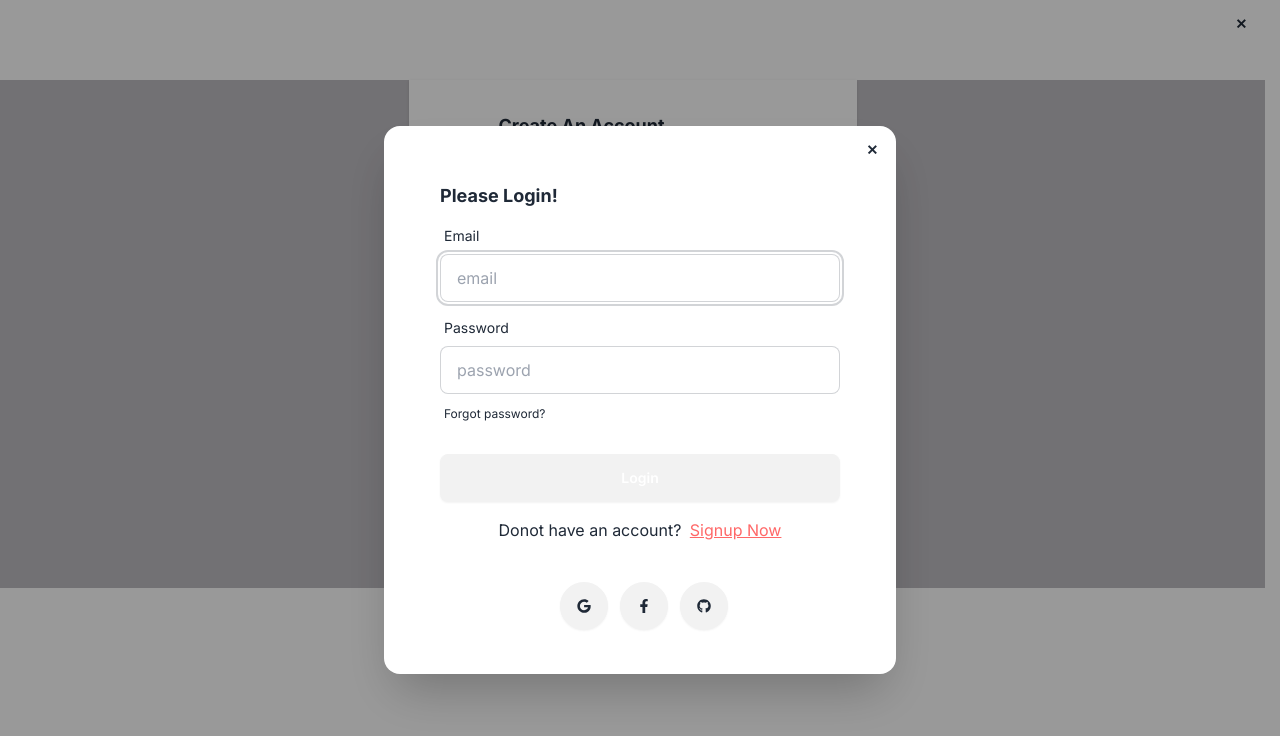
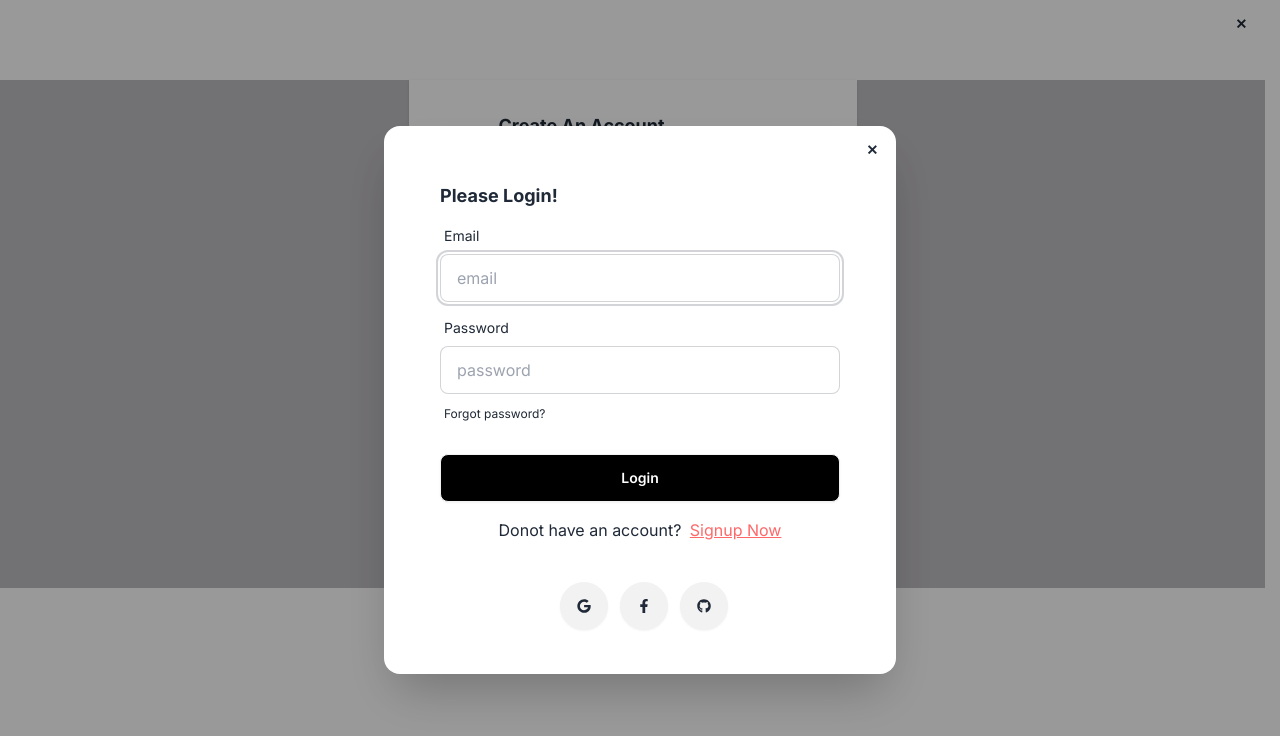
Before and after one commit to KinjalShah10/Food-Ordering-Website, a React (Vite) app in the folder Foodies/: page /signup in a window 1280 px wide. Both pictures are taken after typing "name@example.com", "Sample123" into the empty fields and a click on the button "Login". Shown: the top 736 px of the page. Built offline with nearby package versions, Linux system fonts and the light colour scheme; no server answers.

Commit message:
Moadal added

```diff
--- a/Foodies/src/components/Modal.jsx
+++ b/Foodies/src/components/Modal.jsx
@@ -90,7 +90,7 @@ const Modal = () => {
               <input
                 type="submit"
                 value="Login"
-                className="btn bg-green text-white"
+                className="btn bg-black text-white"
               />
             </div>
 
@@ -110,13 +110,13 @@ const Modal = () => {
 
           {/* social sign in */}
           <div className="text-center space-x-3 mb-5">
-            <button className="btn btn-circle hover:bg-green hover:text-white" onClick={handleLogin}>
+            <button className="btn btn-circle hover:bg-black hover:text-white" onClick={handleLogin}>
               <FaGoogle />
             </button>
-            <button className="btn btn-circle hover:bg-green hover:text-white">
+            <button className="btn btn-circle hover:bg-black hover:text-white">
               <FaFacebookF />
             </button>
-            <button className="btn btn-circle hover:bg-green hover:text-white">
+            <button className="btn btn-circle hover:bg-black hover:text-white">
             <FaGithub />
             </button>
           </div>
```
